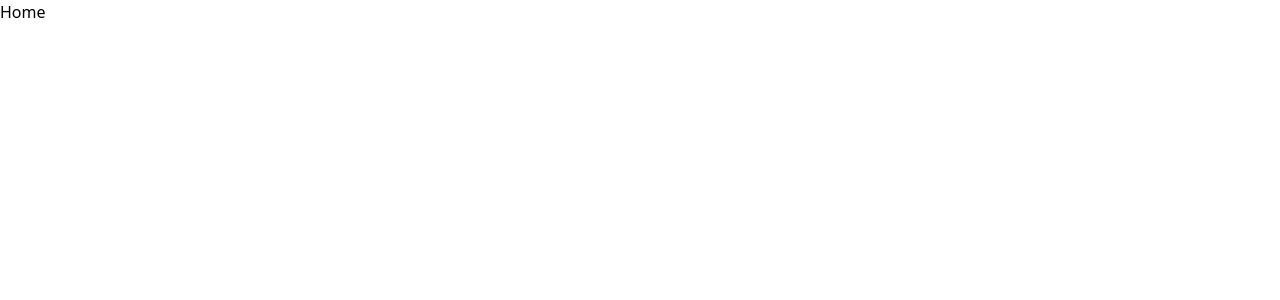
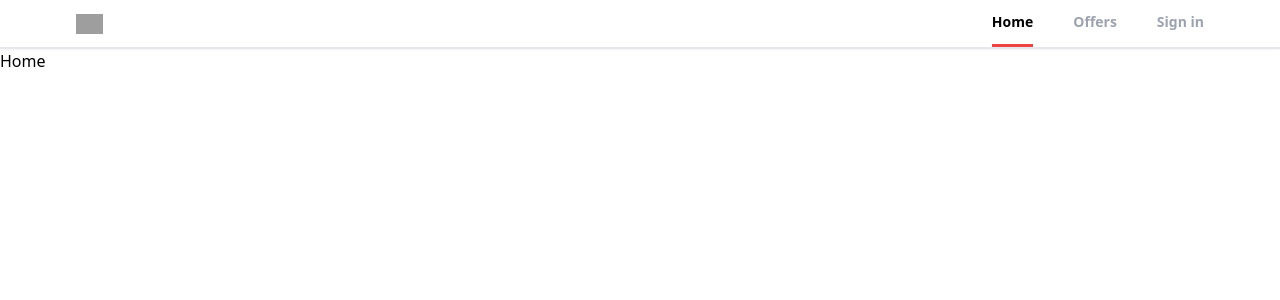
Before and after one commit to veejask-41/realtor-clone, a React (Create React App) app: page / in a window 1280 px wide. Shown: the top 300 px of the page. Built offline with nearby package versions, Linux system fonts and the light colour scheme; grey boxes are pictures that could not be loaded.

Commit message:
created header component and used usenavigate and uselocation

```diff
--- a/src/App.js
+++ b/src/App.js
@@ -1,15 +1,17 @@
 import { BrowserRouter as Router, Routes, Route } from "react-router-dom";
-import Home from "./pages/Home"
-import Profile from "./pages/Profile"
-import SignIn from "./pages/SignIn"
-import SignUp from "./pages/SignUp"
-import ForgotPassword from "./pages/ForgotPassword"
-import Offers from "./pages/Offers"
+import Home from "./pages/Home";
+import Profile from "./pages/Profile";
+import SignIn from "./pages/SignIn";
+import SignUp from "./pages/SignUp";
+import ForgotPassword from "./pages/ForgotPassword";
+import Offers from "./pages/Offers";
+import Header from "./components/Header";
 
 function App() {
   return (
     <>
       <Router>
+        <Header />
         <Routes>
           <Route path="/" element={<Home />} />
           <Route path="/profile" element={<Profile />} />
--- /dev/null
+++ b/src/components/Header.jsx
@@ -0,0 +1,59 @@
+import React from "react";
+import { useLocation, useNavigate } from "react-router-dom";
+
+export default function Header() {
+  const location = useLocation();
+  const navigate = useNavigate();
+  function pathMatch(route) {
+    return location.pathname === route;
+  }
+
+  return (
+    <div className="bg-white border-b-2 shadow-sm sticky z-50">
+      <header className="flex justify-between items-center px-3 max-w-6xl mx-auto">
+        <div>
+          <img
+            src="https://static.rdc.moveaws.com/images/logos/rdc-logo-default.svg"
+            alt="realtor logo"
+            className="h-5 cursor-pointer"
+            onClick={() => navigate("/")}
+          />
+        </div>
+        <div>
+          <ul className="flex space-x-10">
+            <li
+              className={`cursor-pointer py-3 text-sm font-semibold border-b-[3px] ${
+                pathMatch("/")
+                  ? "text-black border-b-red-500"
+                  : "text-gray-400 border-b-transparent"
+              }`}
+              onClick={() => navigate("/")}
+            >
+              Home
+            </li>
+            <li
+              className={`cursor-pointer py-3 text-sm font-semibold border-b-[3px] ${
+                pathMatch("/offers")
+                  ? "text-black border-b-red-500"
+                  : "text-gray-400 border-b-transparent"
+              }`}
+              onClick={() => navigate("/offers")}
+            >
+              Offers
+            </li>
+            <li
+              className={`cursor-pointer py-3 text-sm font-semibold border-b-[3px] ${
+                pathMatch("/sign-in")
+                  ? "text-black border-b-red-500"
+                  : "text-gray-400 border-b-transparent"
+              }`}
+              onClick={() => navigate("/sign-in")}
+            >
+              Sign in
+            </li>
+          </ul>
+        </div>
+      </header>
+    </div>
+  );
+}
```
